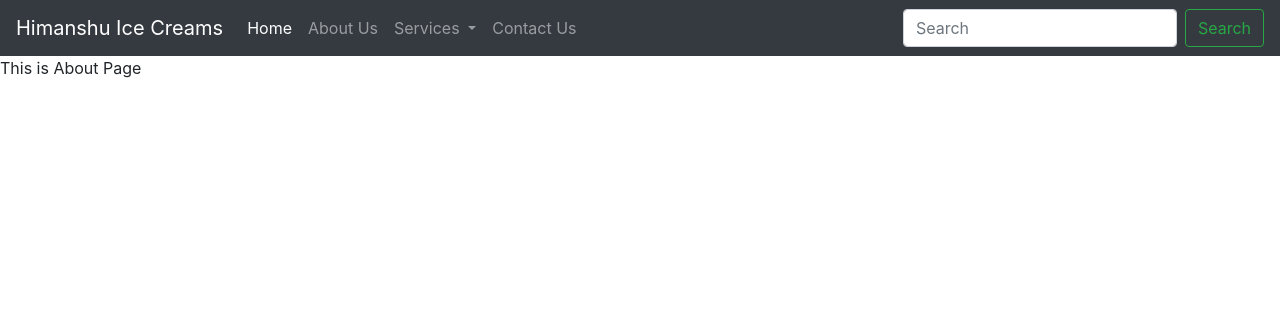
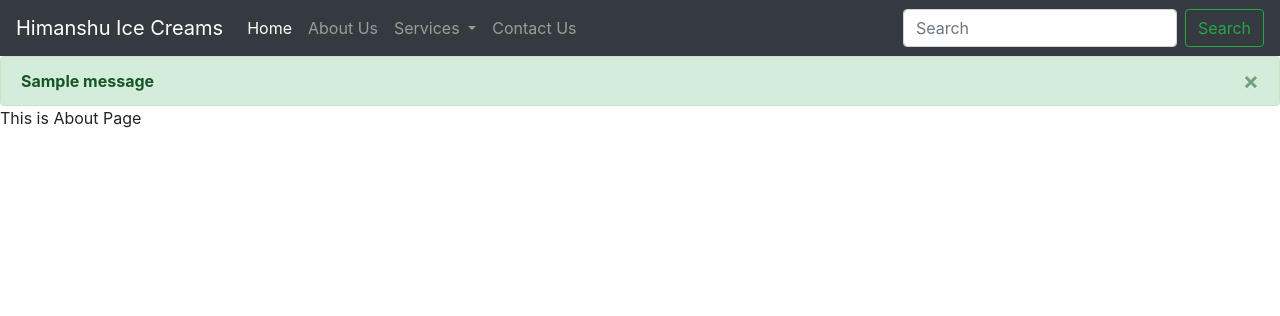
Before and after one commit to tkdhimanshusingh/Django, a Django app: page /about in a window 1280 px wide. Shown: the top 316 px of the page. Run offline with Django 4.2, Linux system fonts and the light colour scheme; one stand-in notice (Sample message) is shown; parts of the project's set-up code (start-up, migrations or seed data) failed here and were passed over.

Commit message:
Displaying the popup message when the  application form gets submitted

```diff
--- a/hello/hello/settings.py
+++ b/hello/hello/settings.py
@@ -9,7 +9,7 @@ https://docs.djangoproject.com/en/4.0/topics/settings/
 For the full list of settings and their values, see
 https://docs.djangoproject.com/en/4.0/ref/settings/
 """
-
+from django.contrib.messages import constants as messages
 from pathlib import Path
 # Build paths inside the project like this: BASE_DIR / 'subdir'.
 BASE_DIR = Path(__file__).resolve().parent.parent
--- a/hello/home/views.py
+++ b/hello/home/views.py
@@ -2,6 +2,7 @@ from asyncio import IocpProactor
 from django.shortcuts import render,HttpResponse
 from datetime import datetime
 from home.models import Contact
+from django.contrib import messages
 # Create your views here.
 def index(request):
     context={
@@ -23,5 +24,6 @@ def contact(request):
         desc=request.POST.get('desc')
         contact=Contact(name=name,email=email,phone=phone,desc=desc,date=datetime.today())
         contact.save()
+        messages.success(request, 'Your message have been send!')
     return render(request,'contact.html')
     #return HttpResponse("This is Contact page")
--- a/hello/templates/base.html
+++ b/hello/templates/base.html
@@ -45,6 +45,17 @@
         </form>
       </div>
     </nav>
+
+    {% if messages %}
+    {% for message in messages %}
+    <div class="alert alert-{{ message.tags }} alert-dismissible fade show my-0" role="alert">
+      <strong>{{ message }}</strong>
+      <button type="button" class="close" data-dismiss="alert" aria-label="Close">
+        <span aria-hidden="true">&times;</span>
+      </button>
+    </div>
+    {% endfor %}
+    {% endif %}
 {% block body %}{% endblock body %}
     <!-- Optional JavaScript -->
     <!-- jQuery first, then Popper.js, then Bootstrap JS -->
```
Also changed, not shown: hello/db.sqlite3.
